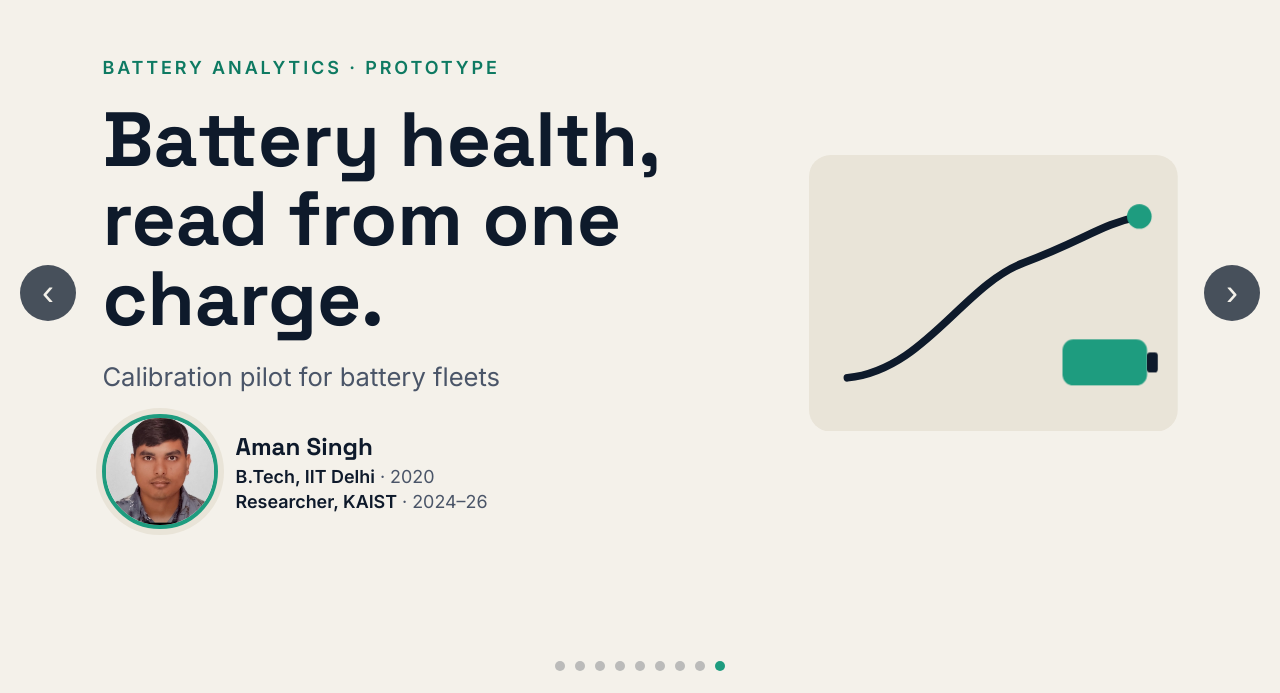
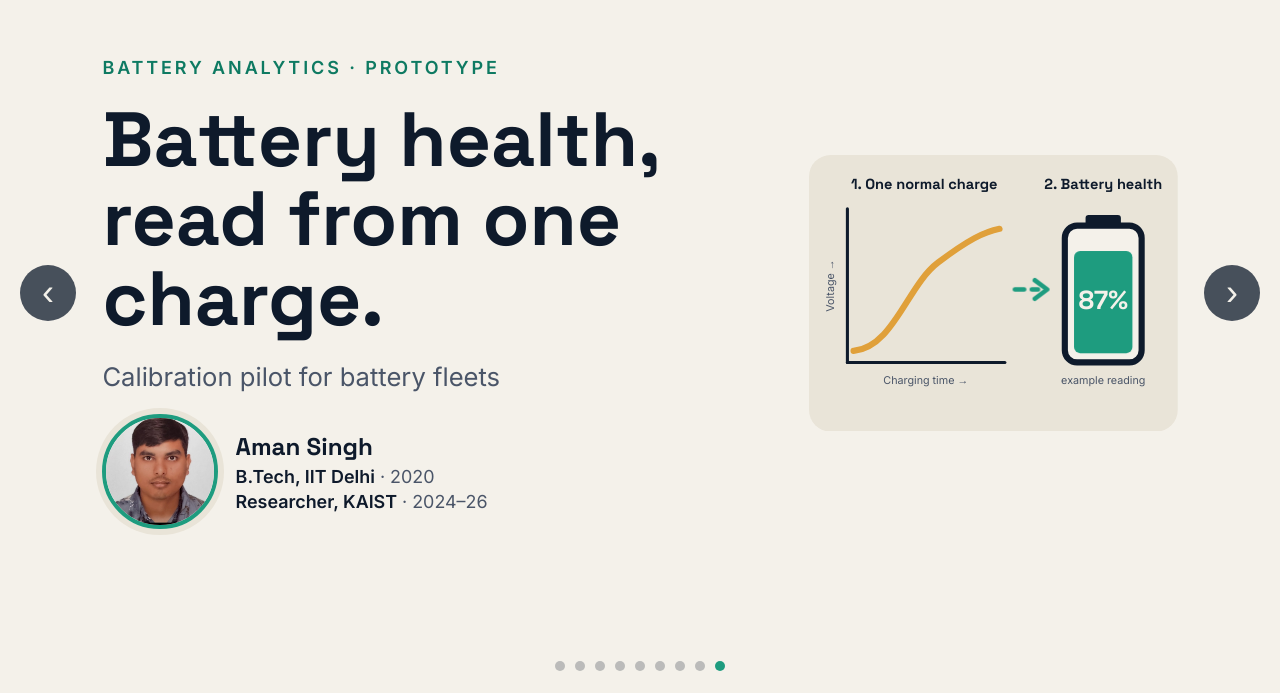
Before and after one commit to qwertykeypadapple/battery-pitch-deck, a plain HTML site: page index.html in a window 1280 px wide. Shown: the part 107-800 px from the top of the page. Drawn offline with Linux system fonts and the light colour scheme.

Commit message:
Make title-slide picture explicit: charge curve in, health reading out
Co-Authored-By: Claude Opus 5.5 <noreply@anthropic.com>

```diff
--- a/index.html
+++ b/index.html
@@ -25,12 +25,24 @@
         </ul>
       </div>
     </div>
-    <svg class="art" viewBox="0 0 480 360" role="img" aria-label="A charge curve rising into a battery">
+    <svg class="art" viewBox="0 0 480 360" role="img" aria-label="One normal charge curve goes in, a battery health reading of 87 percent comes out">
       <rect x="0" y="0" width="480" height="360" rx="28" fill="#E9E4D8"/>
-      <path class="draw" pathLength="100" d="M50 290 C150 280 200 170 280 140 S380 90 430 80" fill="none" stroke="#0E1A2B" stroke-width="10" stroke-linecap="round"/>
-      <circle class="pop" cx="430" cy="80" r="16" fill="#1E9C7F" style="--d:2.4s"/>
-      <rect class="pop" style="--d:2.7s" x="330" y="240" width="110" height="60" rx="14" fill="#1E9C7F"/>
-      <rect class="pop" style="--d:2.9s" x="440" y="257" width="14" height="26" rx="4" fill="#0E1A2B"/>
+      <text x="150" y="44" text-anchor="middle" class="art-h">1. One normal charge</text>
+      <line x1="50" y1="270" x2="255" y2="270" stroke="#0E1A2B" stroke-width="4" stroke-linecap="round"/>
+      <line x1="50" y1="270" x2="50" y2="70" stroke="#0E1A2B" stroke-width="4" stroke-linecap="round"/>
+      <text x="152" y="298" text-anchor="middle" class="art-l">Charging time →</text>
+      <text x="0" y="0" text-anchor="middle" class="art-l" transform="translate(32 170) rotate(-90)">Voltage →</text>
+      <path class="draw" pathLength="100" d="M58 255 C110 250 128 170 168 140 S228 100 248 96" fill="none" stroke="#E0A03A" stroke-width="8" stroke-linecap="round"/>
+      <g class="a" style="--d:1.9s">
+        <line class="dash" x1="268" y1="175" x2="298" y2="175" stroke="#1E9C7F" stroke-width="6" stroke-linecap="round"/>
+        <path d="M294 163 L310 175 L294 187" fill="none" stroke="#1E9C7F" stroke-width="6" stroke-linecap="round" stroke-linejoin="round"/>
+      </g>
+      <text x="383" y="44" text-anchor="middle" class="art-h">2. Battery health</text>
+      <rect x="360" y="78" width="46" height="16" rx="4" fill="#0E1A2B"/>
+      <rect x="333" y="92" width="100" height="178" rx="16" fill="#F4F1EA" stroke="#0E1A2B" stroke-width="8"/>
+      <rect class="up" style="--d:2.2s" x="345" y="125" width="76" height="133" rx="8" fill="#1E9C7F"/>
+      <text class="pop art-n" style="--d:3s" x="383" y="200" text-anchor="middle">87%</text>
+      <text x="383" y="298" text-anchor="middle" class="art-l">example reading</text>
     </svg>
   </div>
 </section>
--- a/site.css
+++ b/site.css
@@ -177,3 +177,8 @@ p { margin: 0; }
 .creds b { color: #0E1A2B; font-weight: 600; }
 @media (max-width: 760px) { .presenter-chip { flex-direction: column; } .creds { text-align: center; } }
 .creds .name { font-family: 'Space Grotesk', Arial, sans-serif; font-size: 1.35em; font-weight: 700; color: #0E1A2B; }
+
+/* Title-slide picture labels */
+.art-h { font-family: 'Space Grotesk', Arial, sans-serif; font-size: 19px; font-weight: 700; fill: #0E1A2B; }
+.art-l { font-family: 'Inter', Arial, sans-serif; font-size: 14px; fill: #4A5568; }
+.art-n { font-family: 'Space Grotesk', Arial, sans-serif; font-size: 34px; font-weight: 700; fill: #F4F1EA; }
```
